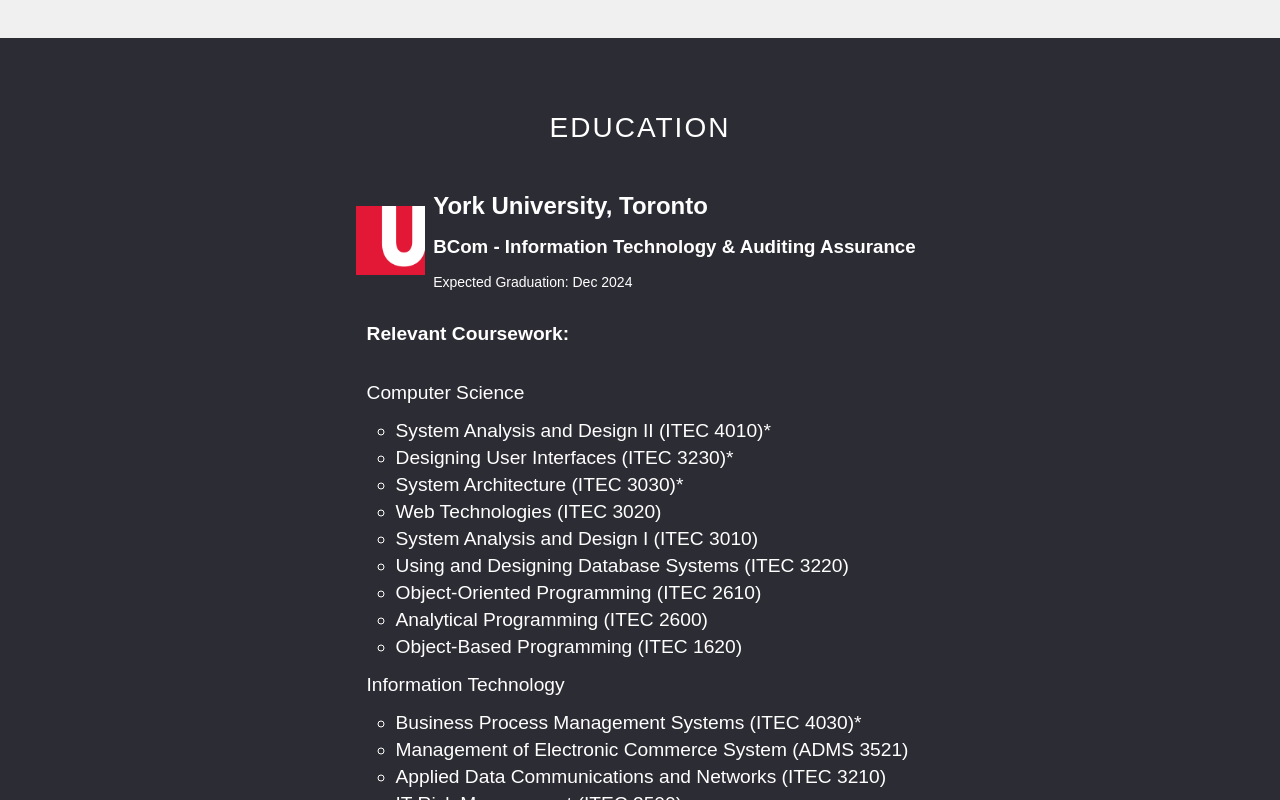
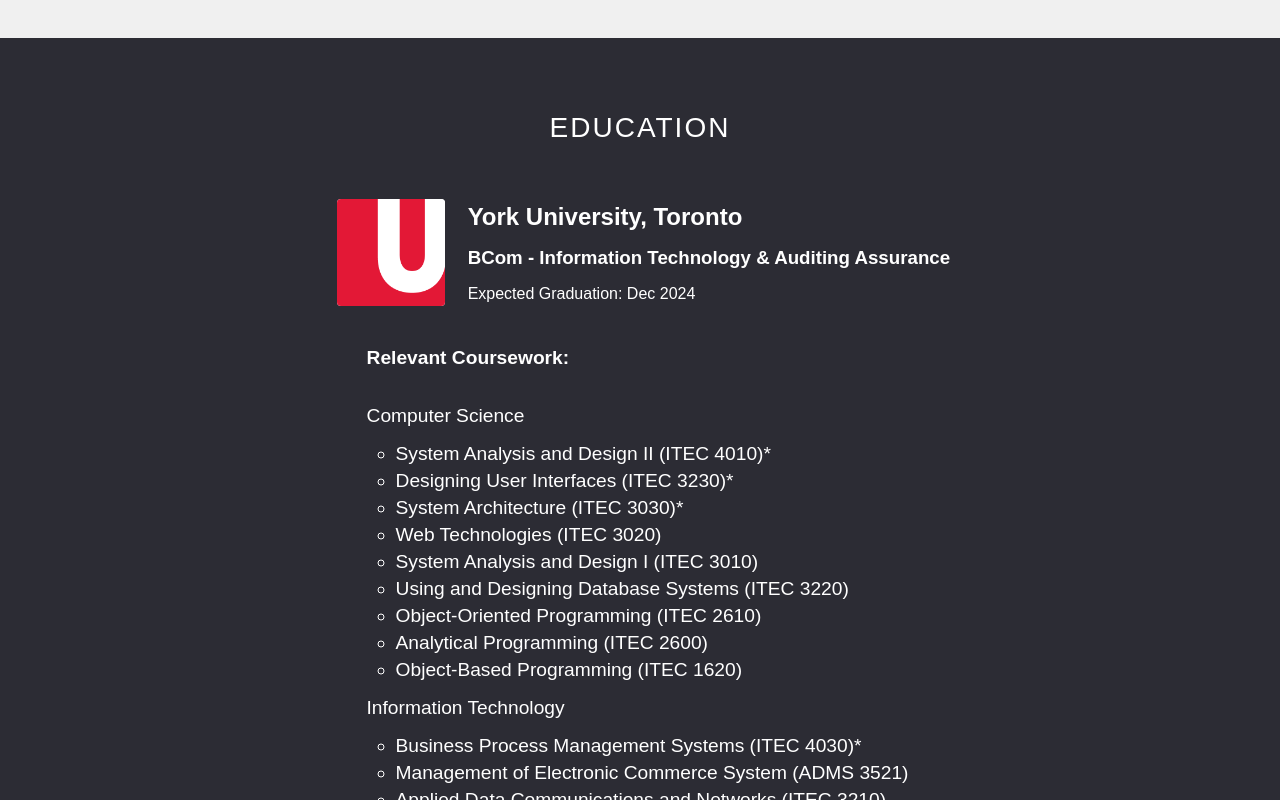
Before and after one commit to harmz22/harmz22.github.io, a plain HTML site: page index.html in a window 1280 px wide. Shown: the part 2000-2800 px from the top of the page. Drawn offline with nearby package versions, Linux system fonts and the light colour scheme; a web font is replaced by a local one.

Commit message:
Update style.css

```diff
--- a/style.css
+++ b/style.css
@@ -275,7 +275,11 @@ ul {
   }
 
 #education-title img {
-  width: 10%;
+  width: 15%;
+  background-color: #FFFFFF;
+  border-radius: 4px;
+  margin: 15px;
+
   }
 
 #school {
@@ -283,7 +287,7 @@ ul {
   }
 
 #school p {
-  font-size: 14px;
+  font-size: 16px;
   }
 
 #school * {
@@ -382,6 +386,7 @@ ul {
   opacity: 1;
   }
 
+
 .img-description {
   transition: .5s;
   color: #575757;
@@ -427,7 +432,7 @@ ul {
   transition: .4s;
   }
 
-#social-container a:hover {
+#social-container a: hover {
   color: #8d8d8d;
   }
 
```
